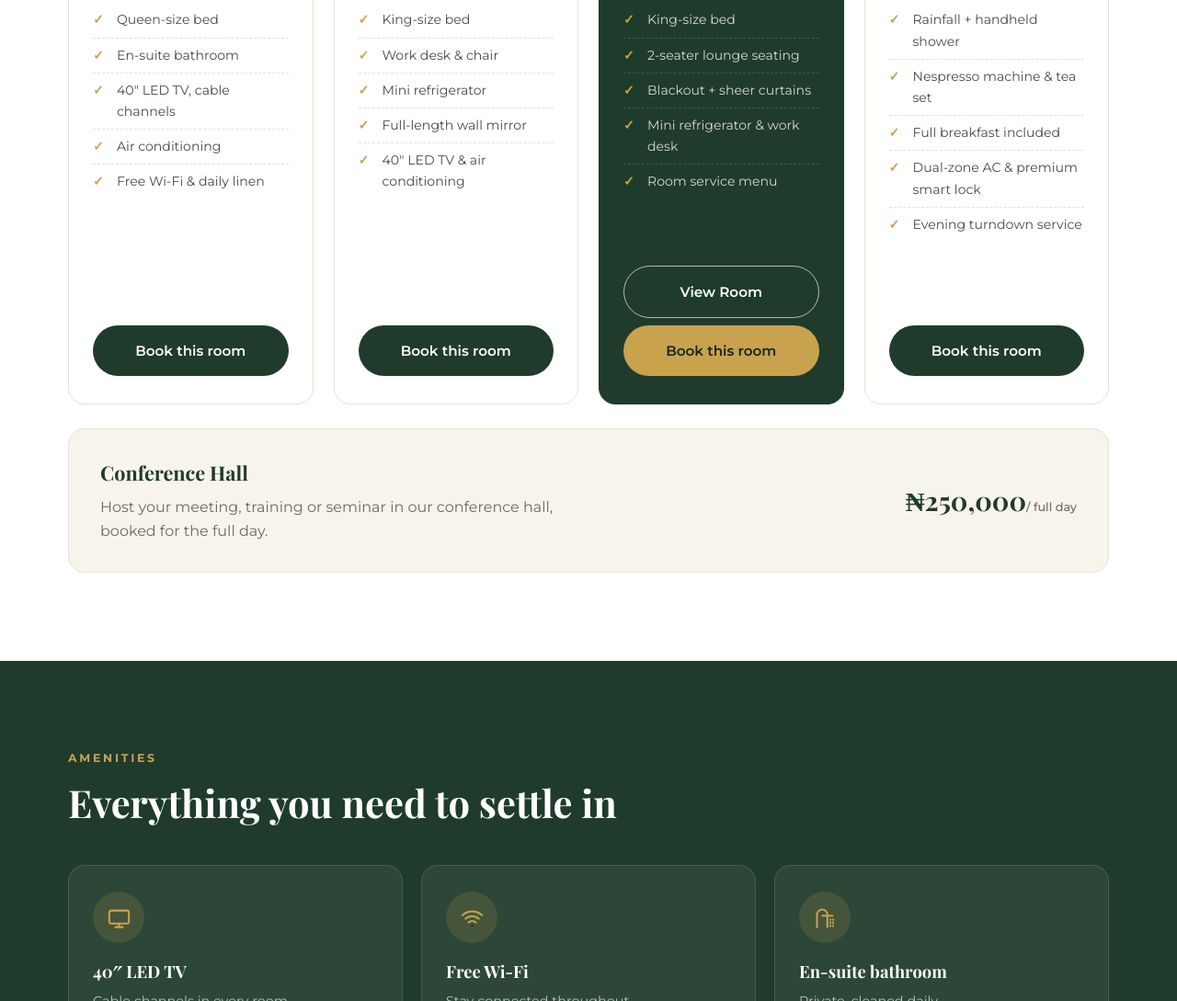
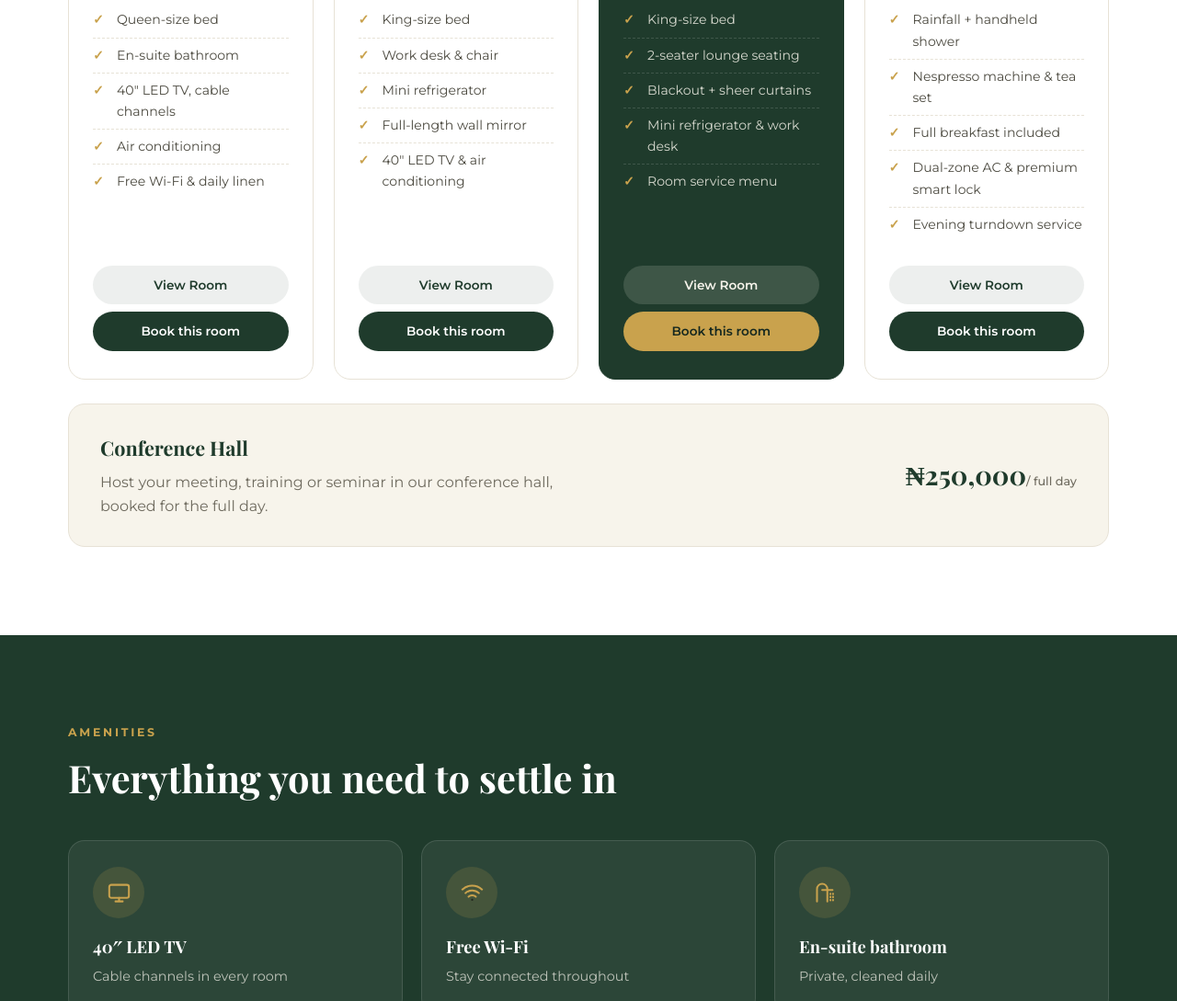
Before and after one commit to cactushotels/cactushotels.github.io, a plain HTML site: page index.html in a window 1280 px wide. Shown: the part 1984-3073 px from the top of the page at 92% size. Drawn offline with nearby package versions, Linux system fonts and the light colour scheme.

Commit message:
Room cards: borderless View Room button, smaller card buttons

```diff
--- a/index.html
+++ b/index.html
@@ -93,25 +93,25 @@
         <h3>Standard Room</h3><p class="count">11 rooms</p>
         <div class="price">&#8358;19,250<span>/ night</span></div>
         <ul><li>Queen-size bed</li><li>En-suite bathroom</li><li>40&Prime; LED TV, cable channels</li><li>Air conditioning</li><li>Free Wi-Fi &amp; daily linen</li></ul>
-        <div class="rate-actions"><a class="btn btn-outline" href="standard.html">View Room</a><a class="btn btn-green" href="tel:+2349032832467">Book this room</a></div>
+        <div class="rate-actions"><a class="btn btn-view" href="standard.html">View Room</a><a class="btn btn-green" href="tel:+2349032832467">Book this room</a></div>
       </div>
       <div class="rate-card reveal">
         <h3>Deluxe Room</h3><p class="count">8 rooms</p>
         <div class="price">&#8358;25,650<span>/ night</span></div>
         <ul><li>King-size bed</li><li>Work desk &amp; chair</li><li>Mini refrigerator</li><li>Full-length wall mirror</li><li>40&Prime; LED TV &amp; air conditioning</li></ul>
-        <div class="rate-actions"><a class="btn btn-outline" href="deluxe.html">View Room</a><a class="btn btn-green" href="tel:+2349032832467">Book this room</a></div>
+        <div class="rate-actions"><a class="btn btn-view" href="deluxe.html">View Room</a><a class="btn btn-green" href="tel:+2349032832467">Book this room</a></div>
       </div>
       <div class="rate-card featured reveal">
         <h3>Luxury Suite</h3><p class="count">4 rooms</p>
         <div class="price">&#8358;31,725<span>/ night</span></div>
         <ul><li>King-size bed</li><li>2-seater lounge seating</li><li>Blackout + sheer curtains</li><li>Mini refrigerator &amp; work desk</li><li>Room service menu</li></ul>
-        <div class="rate-actions"><a class="btn btn-outline" href="luxury.html">View Room</a><a class="btn btn-gold" href="tel:+2349032832467">Book this room</a></div>
+        <div class="rate-actions"><a class="btn btn-view" href="luxury.html">View Room</a><a class="btn btn-gold" href="tel:+2349032832467">Book this room</a></div>
       </div>
       <div class="rate-card reveal">
         <h3>Diplomatic Suite</h3><p class="count">1 room</p>
         <div class="price">&#8358;41,125<span>/ night</span></div>
         <ul><li>Rainfall + handheld shower</li><li>Nespresso machine &amp; tea set</li><li>Full breakfast included</li><li>Dual-zone AC &amp; premium smart lock</li><li>Evening turndown service</li></ul>
-        <div class="rate-actions"><a class="btn btn-outline" href="diplomatic.html">View Room</a><a class="btn btn-green" href="tel:+2349032832467">Book this room</a></div>
+        <div class="rate-actions"><a class="btn btn-view" href="diplomatic.html">View Room</a><a class="btn btn-green" href="tel:+2349032832467">Book this room</a></div>
       </div>
     </div>
     <div class="hall reveal">
--- a/style.css
+++ b/style.css
@@ -80,7 +80,11 @@ h1,h2,h3,.price,.brand-text,.foot-name{font-family:'Playfair Display',serif}
 .rate-card li{font-size:.88rem;color:#4c4a40;padding:7px 0 7px 26px;position:relative;border-bottom:1px dashed var(--line)}
 .rate-card li:last-child{border-bottom:none}
 .rate-card li::before{content:"✓";position:absolute;left:0;color:var(--gold);font-weight:700}
-.rate-card .btn{justify-content:center}
+.rate-card .btn{justify-content:center;padding:10px 18px;font-size:.85rem}
+.rate-card .btn-view{background:rgba(31,59,44,.08);color:var(--green)}
+.rate-card .btn-view:hover{background:rgba(31,59,44,.16);transform:translateY(-1px)}
+.rate-card.featured .btn-view{background:rgba(247,244,235,.14);color:var(--cream)}
+.rate-card.featured .btn-view:hover{background:rgba(247,244,235,.24)}
 .rate-card.featured{background:var(--green);border-color:var(--green)}
 .rate-card.featured h3{color:#fff}
 .rate-card.featured .price{color:var(--gold)}
```
